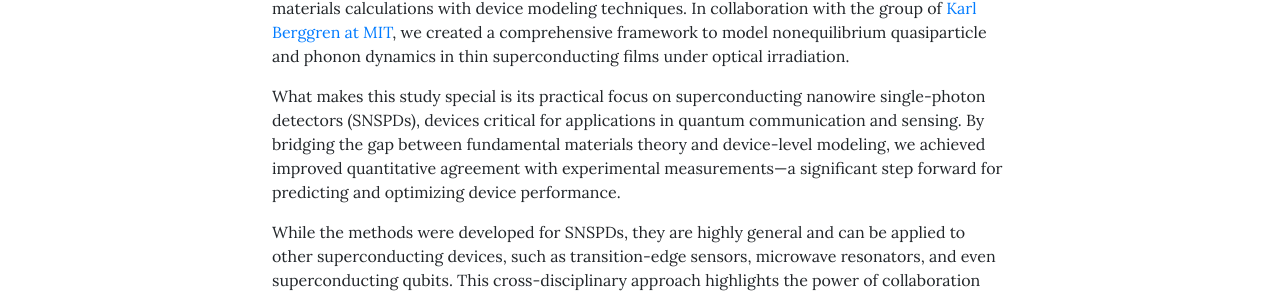
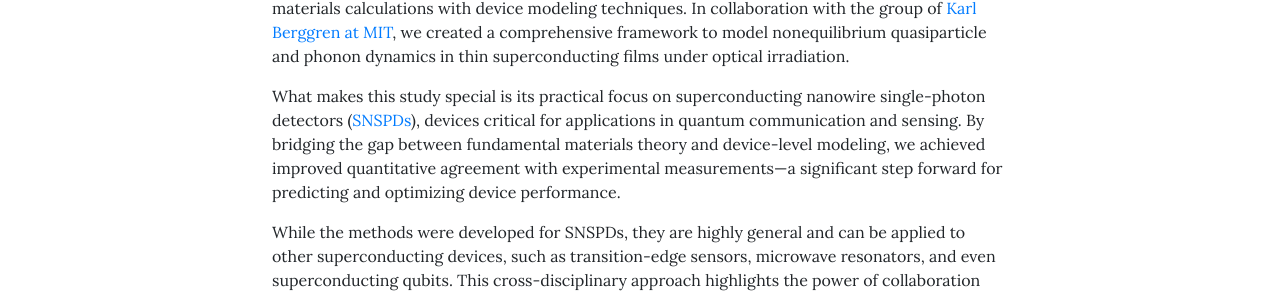
Before and after one commit to cheil/cheil.github.io, a Jekyll site: the page built from _posts/2025-01-24-new-preprint_SNSPD.md, in a window 1280 px wide. Shown: the part 1399-1694 px from the top of the page. Built offline with Jekyll 4.4.1, drawn with Linux system fonts in a browser that asks for light colours; comment, search, counter and statistics services are not loaded; some of the changed lines change nothing that is shown.

Commit message:
added link

```diff
--- a/_posts/2025-01-24-new-preprint_SNSPD.md
+++ b/_posts/2025-01-24-new-preprint_SNSPD.md
@@ -29,7 +29,7 @@ We are equally excited to announce that we’ve submitted a new preprint to arXi
 
 This paper represents a significant departure from our previous work, combining *ab initio* materials calculations with device modeling techniques. In collaboration with the group of [Karl Berggren at MIT](https://qnn-rle.mit.edu/), we created a comprehensive framework to model nonequilibrium quasiparticle and phonon dynamics in thin superconducting films under optical irradiation.
 
-What makes this study special is its practical focus on superconducting nanowire single-photon detectors (SNSPDs), devices critical for applications in quantum communication and sensing. By bridging the gap between fundamental materials theory and device-level modeling, we achieved improved quantitative agreement with experimental measurements—a significant step forward for predicting and optimizing device performance.
+What makes this study special is its practical focus on superconducting nanowire single-photon detectors ([SNSPDs](https://en.wikipedia.org/wiki/Superconducting_nanowire_single-photon_detector)), devices critical for applications in quantum communication and sensing. By bridging the gap between fundamental materials theory and device-level modeling, we achieved improved quantitative agreement with experimental measurements—a significant step forward for predicting and optimizing device performance.
 
 While the methods were developed for SNSPDs, they are highly general and can be applied to other superconducting devices, such as transition-edge sensors, microwave resonators, and even superconducting qubits. This cross-disciplinary approach highlights the power of collaboration and the exciting opportunities at the intersection of materials science and device engineering.
 
```
